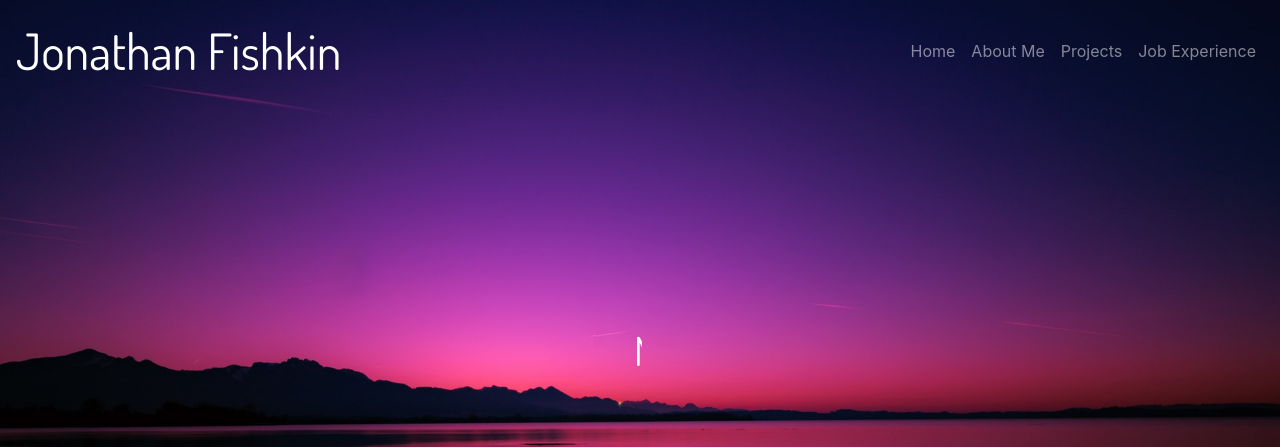
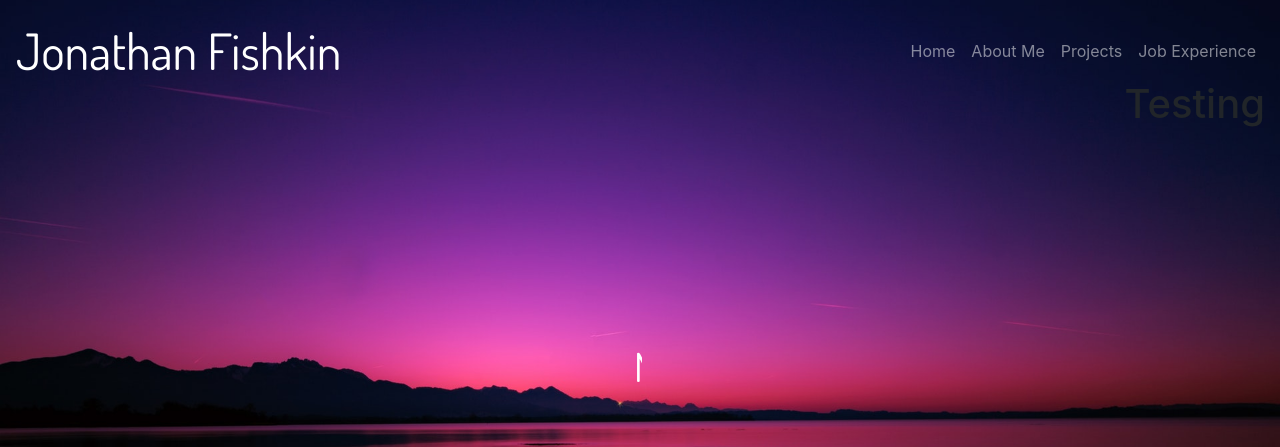
Before and after one commit to TheFish1996/MyPersonalWebsite, a React (Create React App) app in the folder FrontEnd/: page / in a window 1280 px wide. Shown: the top 447 px of the page. Built offline with nearby package versions, Linux system fonts and the light colour scheme; no server answers.

Commit message:
update to some styling

```diff
--- a/FrontEnd/src/components/Home.js
+++ b/FrontEnd/src/components/Home.js
@@ -49,6 +49,13 @@ function Home(props){
   return (
     <div>
       <NavBar />
+      <Container fluid className="newsHomePage">
+          <Row>
+            <Col className="d-flex">
+              <h1 className="ml-auto">Testing</h1>
+            </Col>
+          </Row>
+      </Container>
       <Container fluid className="homePageAnimation">
         <Row>
           <Col>
--- a/FrontEnd/src/styles/App.css
+++ b/FrontEnd/src/styles/App.css
@@ -24,8 +24,7 @@ body{
   text-align: center;
   color: white;
   margin-left: auto;
-  margin-right: auto;
-  margin-top: 40vh;
+  margin-top: 25vh;
 }
 
 .frontpageTextAnimation {
@@ -47,6 +46,10 @@ body{
   letter-spacing: .20em; /* Adjust as needed */
   animation:
     typingback 0.5s steps(60,end);
+}
+
+.newsHomePage{
+  margin-top: 10vh;
 }
 
 
```
